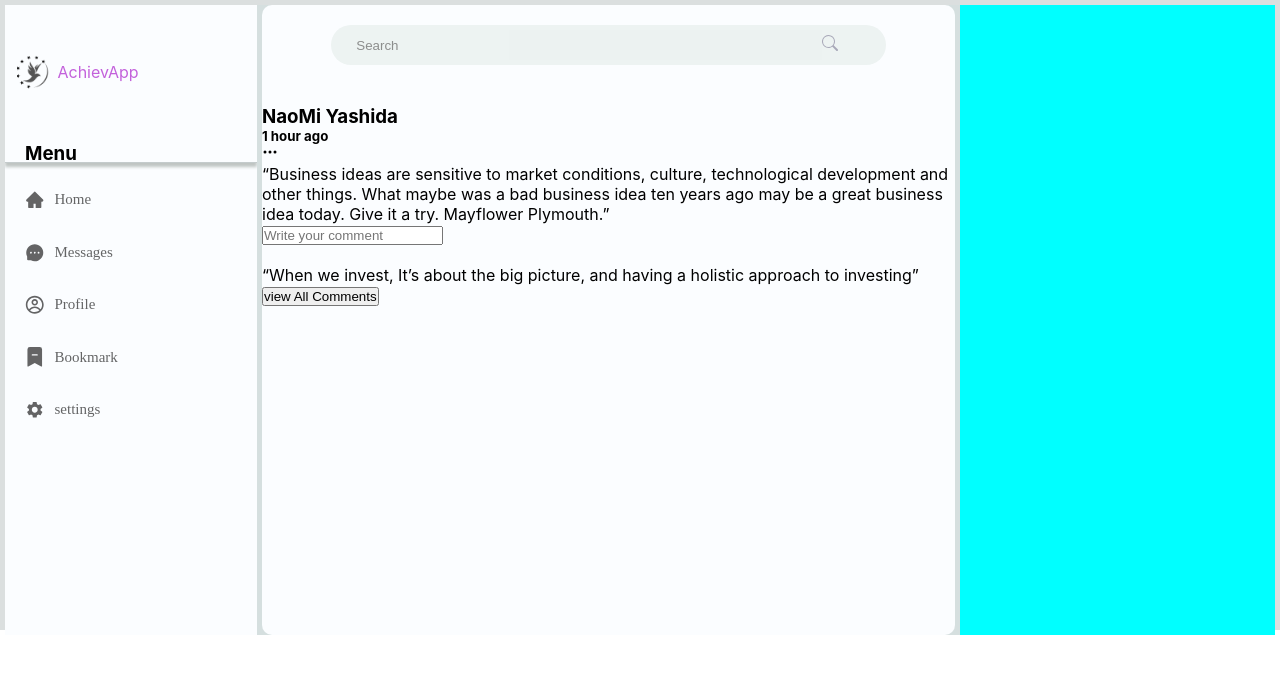
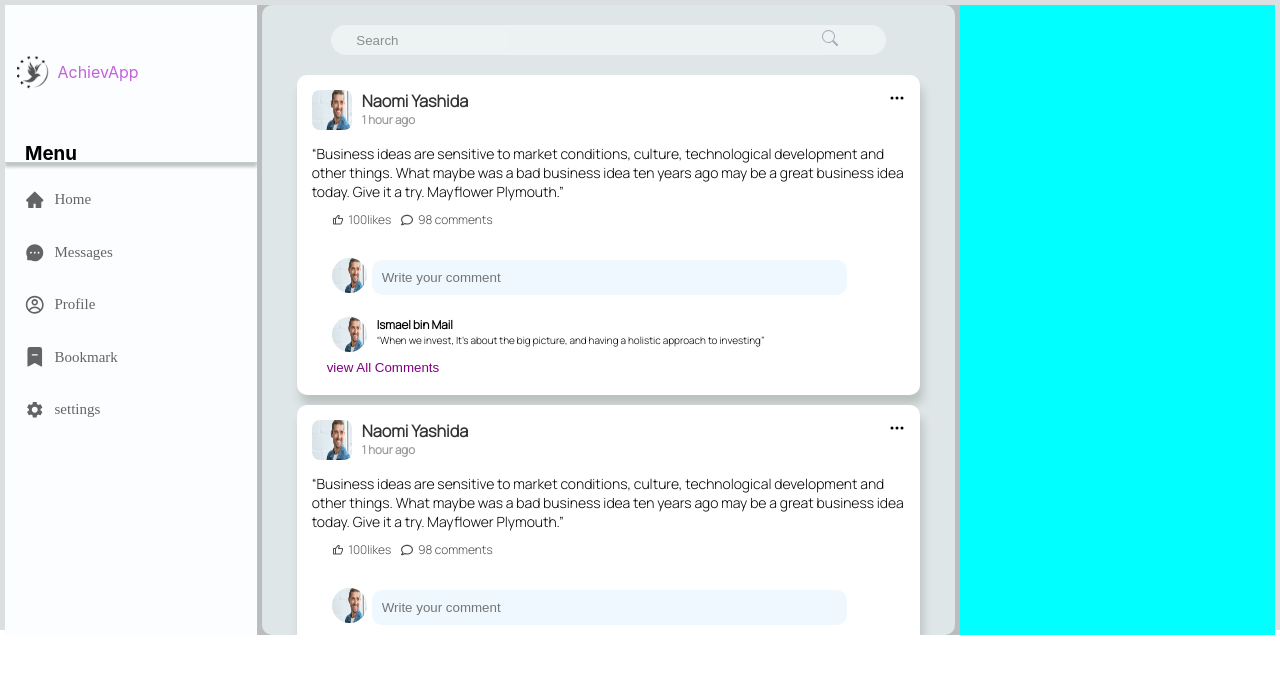
Before and after one commit to Karera-o/achievapp, a React (Create React App) app: page /#/navbar in a window 1280 px wide. Shown: the top 674 px of the page. Built offline with nearby package versions, Linux system fonts and the light colour scheme.

Commit message:
Adding Post on home page

```diff
--- a/src/App.jsx
+++ b/src/App.jsx
@@ -6,6 +6,7 @@ import  SignUpPage  from './ui/pages/signUpPage/signUpPage';
 import  SignInPage  from './ui/pages/signInPage/signInPage';
 import { HashRouter as Router, Routes,Route} from "react-router-dom";
 import MainPage from './ui/pages/mainPage/mainpage';
+// import { MainCard } from './ui/components/mainSide/mainCard/mainCard';
 
 function App() {
   return (
@@ -24,6 +25,7 @@ function App() {
           <Route path='/signin' element={<SignInPage/>} />
           <Route path='signup' element={<SignUpPage/>} />
           <Route path='/navbar' element={<MainPage />}/>
+          {/* <Route path='/navbar' element={<MainCard />}/>  */}
          </Routes>
          </Router>
        </div>
--- a/src/ui/components/mainSide/mainCard/mainCard.css
+++ b/src/ui/components/mainSide/mainCard/mainCard.css
@@ -0,0 +1,118 @@
+@import url('https://fonts.googleapis.com/css2?family=Manrope:wght@300&display=swap');
+
+#maincardContent{
+    display: flex;
+    flex-direction: column;
+    width: 90%;
+    height: 400px;
+    background-color: var(--bgColor);
+    padding: 15px;
+    border-radius: 10px;
+    margin-bottom: 10px;
+    box-shadow: 3px 10px 10px rgb(187, 194, 193);
+}
+
+#maincardHeader{
+    display: flex;
+    /* margin-bottom: 10px ; */
+    /* padding: 10px; */
+}
+
+#maincardHeader img{
+    width: 40px;
+    height: 40px;
+    object-fit: fill;
+    border-radius: 20%;
+}
+#maincardHeader header{
+    margin-left: 10px;
+    font-family: 'Manrope', sans-serif;
+    font-size: 14px;
+    opacity: 0.8;
+}
+/* #maincardHeader header h1{
+
+} */
+#maincardHeader header h5{
+    opacity: 0.5;
+}
+
+#maincardHeader #maincardIcon{
+    margin-left: auto;
+    float: right;
+
+}
+#maincardPost{
+    margin-top: 10px;
+    font-family: 'Manrope', sans-serif;
+    font-size: 14px;
+}
+#maincardLike{
+    display: flex;
+    margin: 10px 0 10px 20px;
+    opacity: .7;
+    font-family: 'Manrope', sans-serif;
+    font-size: 12px;
+}
+#maincardLike span{
+    display: flex;
+    align-items: center;
+    margin-right: 10px;
+}
+#maincardUserComment{
+    display: flex;
+    align-items: center;
+    margin-left: 20px;
+    width: 100%;
+    margin-top: 20px;
+}
+#maincardUserComment img{
+    width: 35px;
+    height: 35px;
+    object-fit: fill;
+    border-radius: 50%;
+}
+#maincardUserComment input{
+    width: 200px;
+    padding: 10px;
+    margin-left: 5px;
+    border-radius: 10px;
+    background-color: aliceblue;
+    width: 80%;
+    outline: none;
+    border: none;
+}
+#maincardComment{
+    display: flex;
+    margin-left: 20px;
+    margin-top: 20px;
+    font-family: 'Manrope', sans-serif;
+    font-size: 10px;
+}
+#maincardComment img{
+    width: 35px;
+    height: 35px;
+    object-fit: fill;
+    border-radius: 50%;
+}
+#maincardComment div{
+    margin-left: 10px;
+}
+
+#maincardLoadComment{
+    /* jus: flex-end; */
+    display: flex;
+    justify-content: start;
+    margin-top: auto;
+    width: 100%;
+    margin-left: 10px;
+}
+#maincardLoadComment button{
+    /* width: 90%; */
+    padding: 5px;
+    border-radius: 10px;
+    background-color: var(--bgColor);
+    color: purple;
+    border: none;
+
+}
--- a/src/ui/components/mainSide/mainCard/mainCard.jsx
+++ b/src/ui/components/mainSide/mainCard/mainCard.jsx
@@ -1,32 +1,44 @@
 import React from 'react'
 import "./mainCard.css"
+import man from "./man.jpeg"
 import { BsThreeDots } from "react-icons/bs"
+import { BiLike } from "react-icons/bi"
+import { FaRegComment } from "react-icons/fa"
 
 export const MainCard = () => {
   return (
     <div id='maincardContent'>
         <div  id='maincardHeader'>
-            <span><img src="" alt="" /></span>
-            <h3>NaoMi Yashida</h3>
-            <h5>1 hour ago</h5>
-            <span><BsThreeDots/></span>
+            <span><img src={man} alt="" /></span>
+            <header>
+                <h3>Naomi Yashida</h3>
+                <h5>1 hour ago</h5>
+            </header>
+
+            <span id='maincardIcon'><BsThreeDots/></span>
         </div>
         <div id='maincardPost'>
             <p>“Business ideas are sensitive to market conditions, culture, technological development and other things. What maybe was a bad business idea ten years ago may be a great business idea today. Give it a try. Mayflower Plymouth.”</p>
         </div>
         <div id='maincardLike'>
-
+            <span><BiLike/>&nbsp;&nbsp;100likes</span>
+            <span><FaRegComment/>&nbsp;&nbsp;98 comments</span>
         </div>
         <div id='maincardUserComment'>
-            <span><img src="" alt="" /></span>
+            <span><img src={man} alt="" /></span>
             <input type="text" placeholder='Write your comment'/>
         </div>
         <div id='maincardComment'>
-            <span><img src="" alt="" /></span>
-            <p>“When we invest, It’s about the big picture, and having a holistic approach to investing”</p>
+            <span><img src={man} alt="" /></span>
+            <div>
+                <h3>Ismael bin Mail</h3>
+                <p>“When we invest, It’s about the big picture, and having a holistic approach to investing”</p>
+            </div>
+
         </div>
         <div id='maincardLoadComment'>
             <button>view All Comments</button>
+            {/* <Link><view All Comments</Link> */}
         </div>
 
     </div>
--- a/src/ui/components/signUp/signup.css
+++ b/src/ui/components/signUp/signup.css
@@ -86,11 +86,19 @@
     border: var(--borderSize);
 }
 #or{
+    display: flex;
+    align-items: center;
     text-align: center;
     margin: 15px 0 0 0;
     width: 90%;
 }
-
+#or hr{
+    display: inline-block;
+    width: 47%;
+    margin: 0 4px;
+    height: 1px;
+    border: 1px solid rgb(160, 158, 158);
+}
 #loginButtons{
     /* margin: 20px; */
     display: flex;
--- a/src/ui/components/signUp/signup.jsx
+++ b/src/ui/components/signUp/signup.jsx
@@ -30,7 +30,8 @@ export const SignUp = () =>{
                     <input type="password" placeholder="............"/>
                 </div>
                 <button>Sign Up</button>
-                <p id="or">OR</p>
+                <p id="or"><hr /> OR <hr /></p>
+
                 <div id="loginButtons">
                 <button><img src={facebook} alt="" />Facebook account</button>
                 <button><img src={google} alt="" />Google account</button>
--- a/src/ui/components/signin/signin.css
+++ b/src/ui/components/signin/signin.css
@@ -99,9 +99,18 @@
     border: var(--borderSize);
 }
 #or{
+    display: flex;
+    align-items: center;
     text-align: center;
     margin: 15px 0 0 0;
     width: 90%;
+}
+#or hr{
+    display: inline-block;
+    width: 47%;
+    margin: 0 4px;
+    height: 1px;
+    border: 1px solid rgb(160, 158, 158);
 }
 
 #loginButtons{
--- a/src/ui/components/signin/signin.jsx
+++ b/src/ui/components/signin/signin.jsx
@@ -27,7 +27,7 @@ export const SignIn = () =>{
                 </div>
 
                 <button ><Link to="/navbar" id="link">Sign in</Link></button>
-                <p id="or">OR</p>
+                <p id="or"><hr /> OR <hr /></p>
                 <div id="loginButtons">
                 <button><img src={facebook} alt="" />Log in with facebook</button>
                 <button><img src={google} alt="" />Log in with Google account</button>
--- a/src/ui/pages/mainPage/mainPage.css
+++ b/src/ui/pages/mainPage/mainPage.css
@@ -2,7 +2,7 @@
     display: flex;
     width: 100%;
     height: 100%;
-    background-color: rgb(213, 223, 223);
+    background-color: rgb(185, 189, 189);
     margin: 5px;
     border-radius: 10px;
     /* overflow: hidden; */
@@ -17,17 +17,52 @@
         width: 40%;
     }
 }
+#mainpageMainside #header{
+    width: 100%;
+    /* background-color: aqua; */
+    margin: auto;
+}
 #mainpageMainside{
     display: flex;
     flex-direction: column;
     align-items: center;
+    /* justify-content: right; */
+
     width: 55%;
     margin: 0px 5px;
     border-radius: 10px;
-    background-color: var(--primaryColor);
-    /* background-color: blue; */
+    /* background-color: var(--primaryColor); */
+    background-color: rgb(223, 230, 231);
+}
+#mainpageMainside #content{
+    display: flex;
+    flex-direction: column;
+    align-items: center;
+    overflow: scroll;
+    margin: auto;
 }
 #mainpageRightside{
     width: 25%;
     background-color: aqua;
 }
+
+#mainpageMainside #content:hover{
+    overflow: scroll;
+}
+#mainpageMainside #content::-webkit-scrollbar-track
+{
+-webkit-box-shadow: inset 0 0 6px rgba(119, 85, 85, 0.3);
+background-color: rgb(245, 248, 248);
+height: 0px;
+}
+#mainpageMainside #content::-webkit-scrollbar
+{
+    margin-top: 10px;
+    width: 0px;
+    height: 10px;
+    background-color: #e6cccc;
+}
+#mainpageMainside #content::-webkit-scrollbar-thumb
+{
+background-color: rgba(193, 197, 204, 0.692);
+}
--- a/src/ui/pages/mainPage/mainpage.jsx
+++ b/src/ui/pages/mainPage/mainpage.jsx
@@ -11,8 +11,15 @@ const MainPage = () => {
             <NavSide />
         </div>
         <div id='mainpageMainside'>
-            <MainHeader/>
-            <MainCard />
+            <MainHeader id='header'/>
+
+            <div id='content'>
+              <MainCard />
+              <MainCard />
+              <MainCard />
+              <MainCard />
+            </div>
+
         </div>
         <div id='mainpageRightside'>
 
--- a/src/ui/pages/signInPage/signInPage.css
+++ b/src/ui/pages/signInPage/signInPage.css
@@ -24,6 +24,7 @@
     justify-content: center;
     background-image: url('logo.png');
     background-position: center;
+    background-size: contain;
     width: 50%;
     background-color: var(--purple);
 }
--- a/src/ui/pages/signUpPage/signUpPage.css
+++ b/src/ui/pages/signUpPage/signUpPage.css
@@ -15,6 +15,7 @@
     justify-content: center;
     background-image: url('logo.png');
     background-position: center;
+    background-size: contain;
     width: 50%;
     background-color: var(--purple);
 }
```
Also changed, not shown: src/ui/components/mainSide/mainCard/man.jpeg (added).
